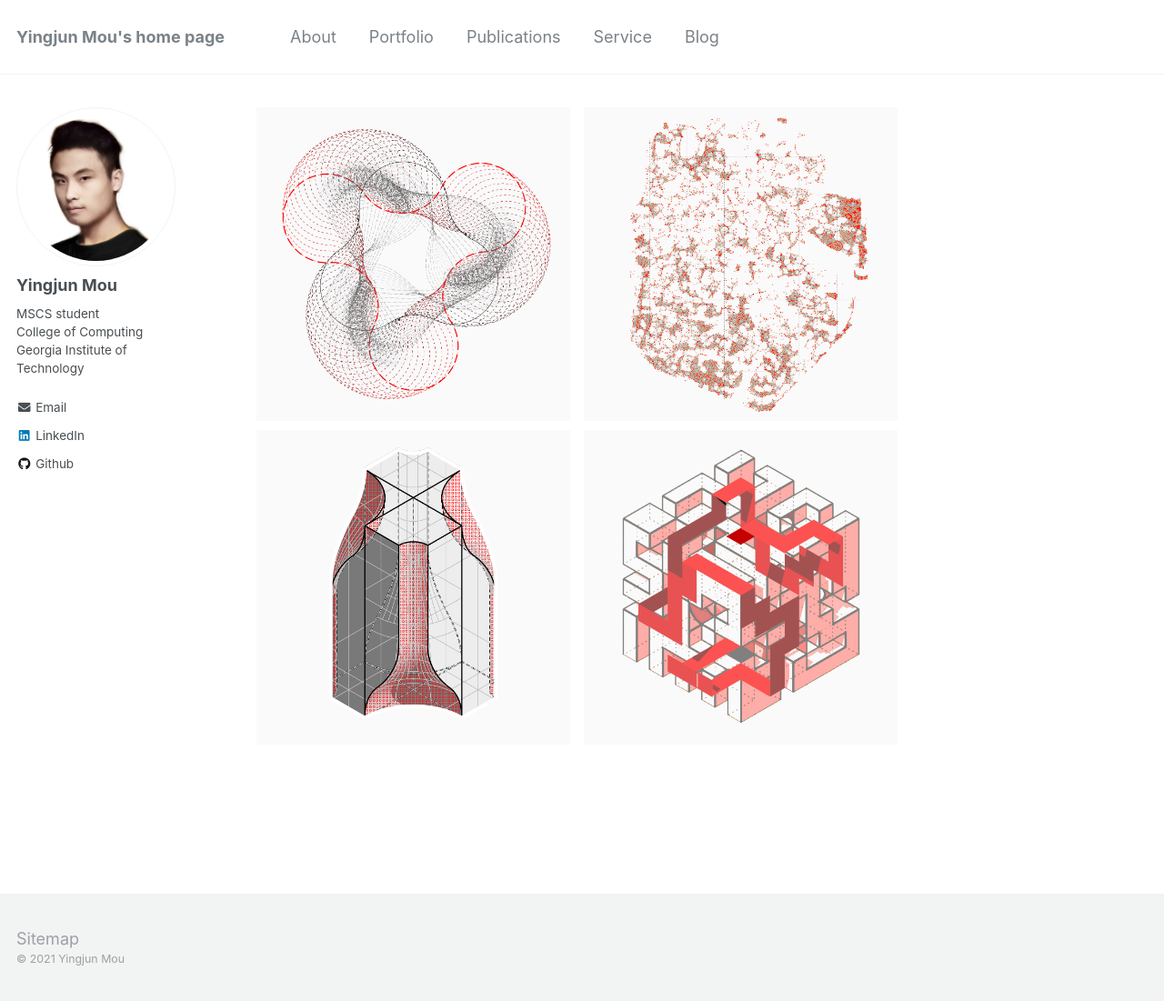
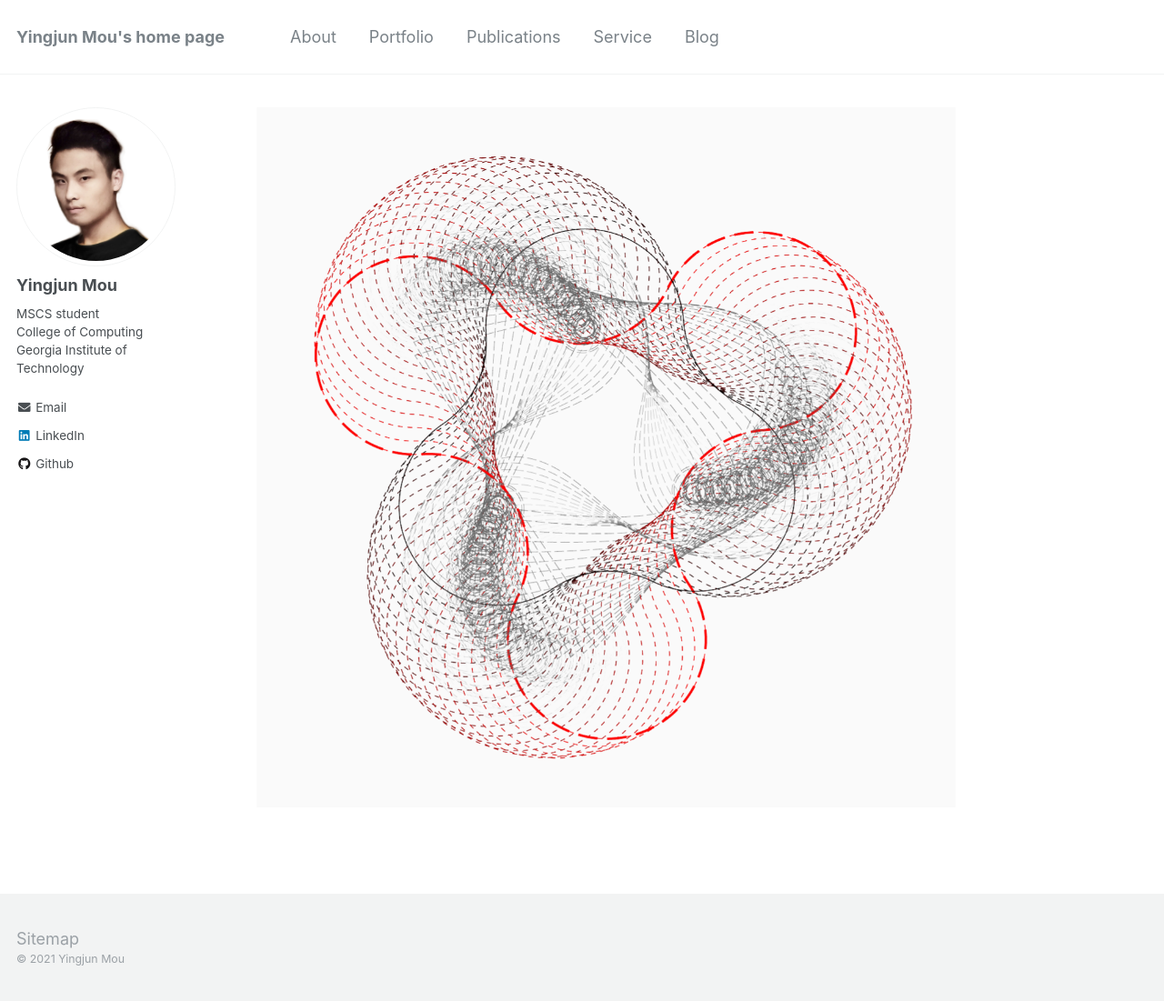
Before and after one commit to yingjun-mou/yingjun-mou.github.io, a Jekyll site: the page built from _pages/about.md, in a window 1280 px wide and 1101 px high. Shown: the whole window at 91% size. Built offline with Jekyll 4.4.1, drawn with Linux system fonts in a browser that asks for light colours.

Commit message:
Update about.md
Try image with hyperlink

```diff
--- a/_pages/about.md
+++ b/_pages/about.md
@@ -6,11 +6,7 @@
   - /about/
   - /about.html
 ---
-<tr>
-<td> <img src="../images/Icon_coding.png" alt="Drawing" style="width: 350px; padding-right: 5px; padding-bottom: 5px;"/> </td>
-<td> <img src="../images/Icon_research.png" alt="Drawing" style="width: 350px; padding-left: 5px; padding-bottom: 5px;"/> </td>
-</tr>
-<tr>
-<td> <img src="../images/Icon_design.png" alt="Drawing" style="width: 350px; padding-right: 5px; padding-top: 5px;"/> </td>
-<td> <img src="../images/Icon_travel.png" alt="Drawing" style="width: 350px; padding-left: 5px; padding-top: 5px;"/> </td>
-</tr>
+[![tocv][1]][2]
+
+[1]:  ../images/Icon_coding.png
+[2]:  https://yingjun-mou.github.io/cv/
```
